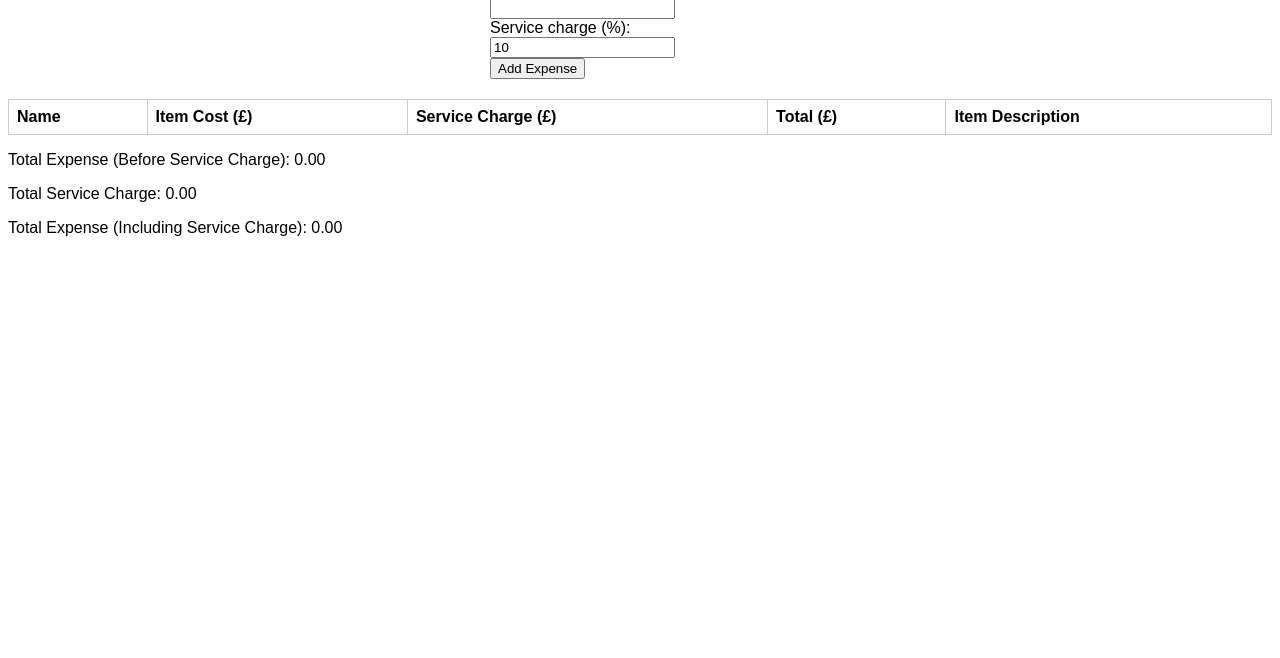
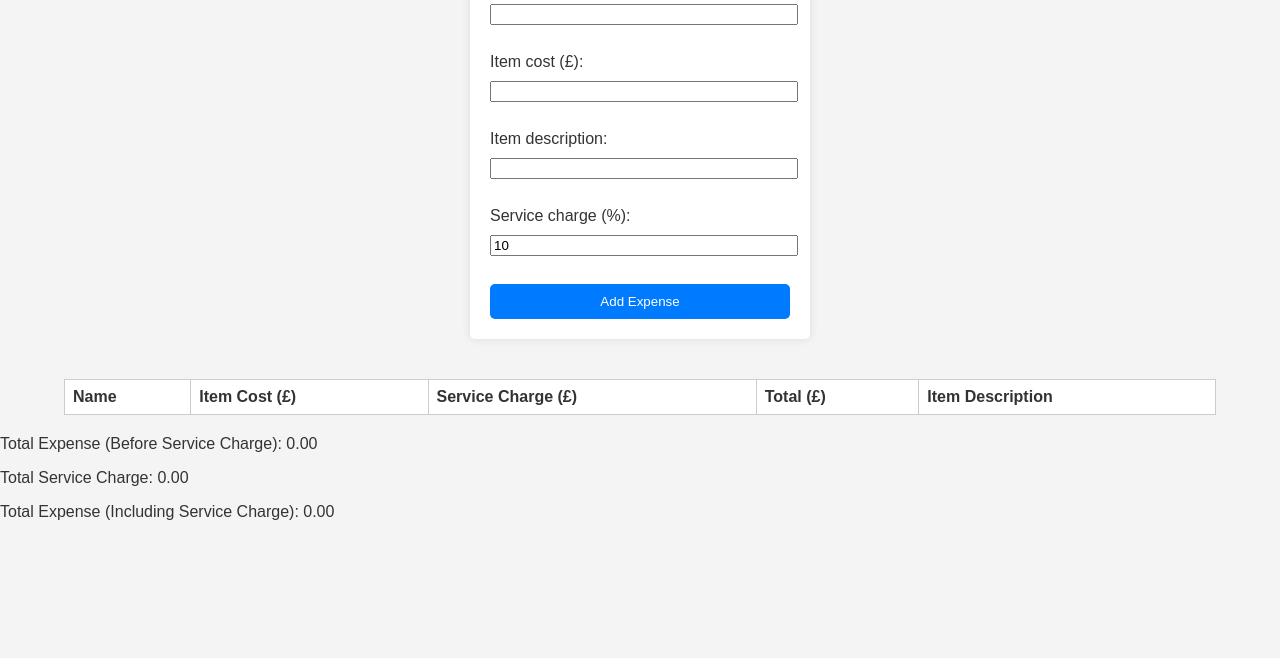
Before and after one commit to safesploitOrg/dining-expense-calculator, a plain HTML site: page index.html in a window 1280 px wide. Shown: the part 142-800 px from the top of the page. Drawn offline with Linux system fonts and the light colour scheme.

Commit message:
Update index.html
Included fancy CSS

```diff
--- a/index.html
+++ b/index.html
@@ -5,36 +5,84 @@
     <meta name="viewport" content="width=device-width, initial-scale=1.0">
     <title>Expense Tracker</title>
     <style>
+    /* Base styles */
     body {
         font-family: Arial, sans-serif;
+        margin: 0;
+        padding: 0;
+        background-color: #f4f4f4;
+        color: #333;
     }
+
+    /* Form styles */
     .expense-form {
         width: 300px;
-            margin: 0 auto;
+        margin: 40px auto;
+        padding: 20px;
+        background-color: #fff;
+        border-radius: 5px;
+        box-shadow: 0px 0px 10px rgba(0, 0, 0, 0.1);
     }
+
+    .expense-form h1 {
+        margin-top: 0;
+    }
+
+    .expense-form label,
+    .expense-form input {
+        display: block;
+        width: 100%;
+        margin-bottom: 10px;
+    }
+
+    .expense-form button {
+        display: block;
+        width: 100%;
+        padding: 10px;
+        background-color: #007BFF;
+        color: #fff;
+        border: none;
+        border-radius: 5px;
+        cursor: pointer;
+        transition: background-color 0.3s ease;
+    }
+
+    .expense-form button:hover {
+        background-color: #0056b3;
+    }
+
+    /* Table styles */
     table {
-            width: 100%;
+        width: 90%;
+        margin: 20px auto;
         border-collapse: collapse;
-            margin-top: 20px;
+        background-color: #fff;
     }
+
     table, th, td {
         border: 1px solid #ccc;
     }
+
     th, td {
         padding: 8px;
         text-align: left;
     }
+
+    tbody tr:hover {
+        background-color: #f6f6f6;
+    }
+
     .name-cell {
         font-family: "Times New Roman", Times, serif;
         font-weight: bold;
         border-bottom: 2px solid #000;
     }
-        .total-cell {
-            border-top: 2px solid #000;
+
+    .total-cell,
+    .bold-separator {
+        border-bottom: 2px solid #000;
     }
-        .bold-separator {
-            border-bottom: 2px solid black;
-        }
+
     </style>
 </head>
 <body>
```
Lines whose indentation alone changed are shown as unchanged.
